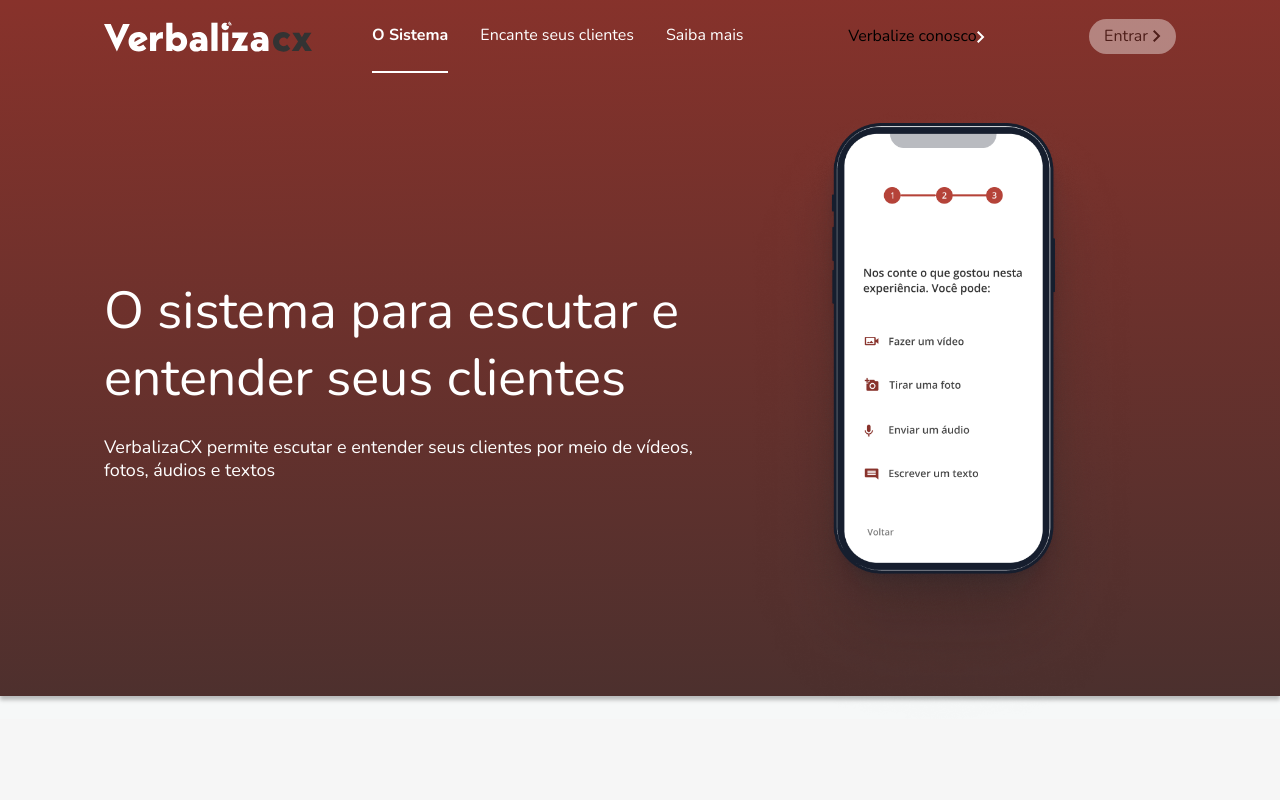
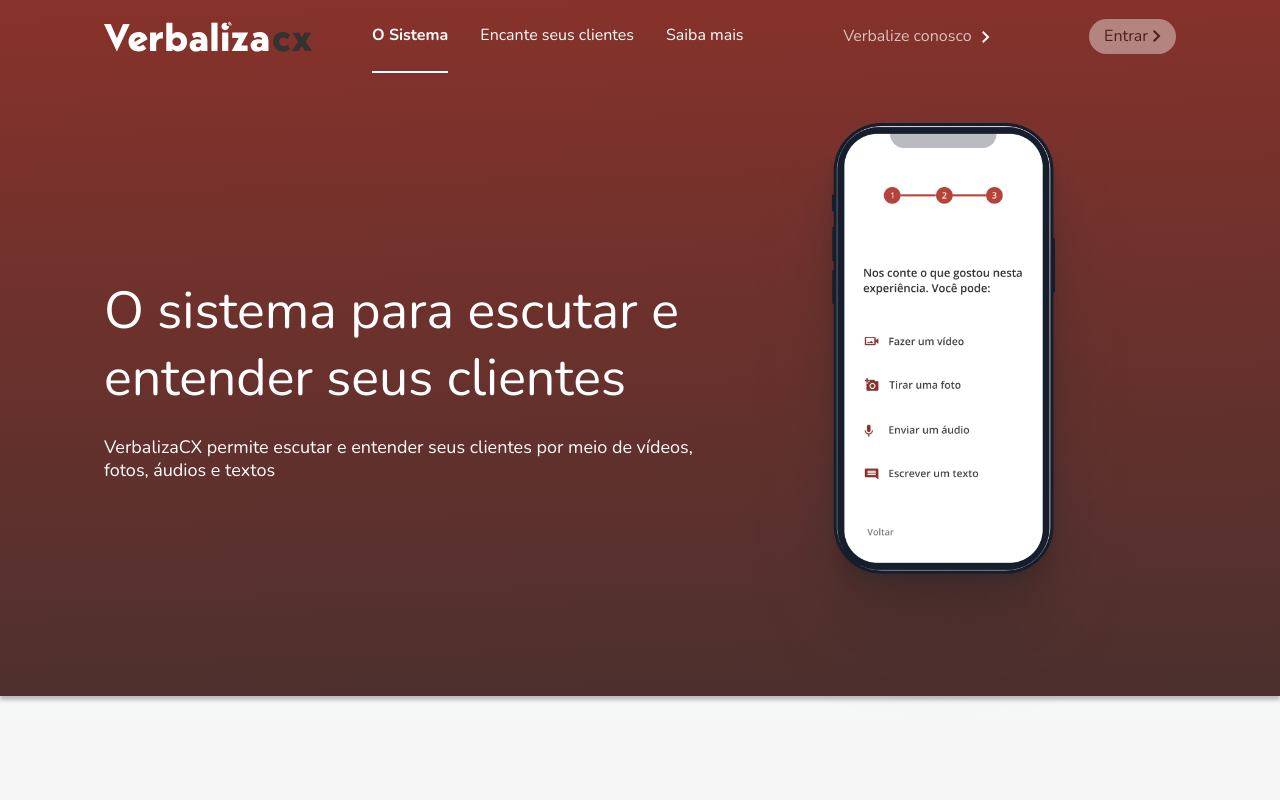
Before and after one commit to CodeTheFato/Verbaliza-site, a Next.js app: page / in a window 1280 px wide. Shown: the top 800 px of the page. Built offline with nearby package versions, Linux system fonts and the light colour scheme.

Commit message:
fix: adjusts styles navbar

```diff
--- a/src/app/components/navbar/styles.css
+++ b/src/app/components/navbar/styles.css
@@ -175,6 +175,23 @@ body.menu-expanded button path {
     opacity: 0.7;
   }
 
+  nav#navigation .menu .verbalize-content {
+    display: flex;
+    flex-direction: row;
+    justify-content: center;
+    align-items: center;
+    gap: 10px;
+  }
+
+  nav#navigation .menu .verbalize-content svg {
+    margin-top:2px;
+  }
+
+  nav#navigation .menu .verbalize a{
+    color: white;
+    opacity: 0.7;
+  }
+
   nav#navigation .menu ul button a {
    color: white;
    opacity: 0.7;
@@ -195,6 +212,7 @@ body.menu-expanded button path {
     background-color:white;
     opacity: 0.4;
   }
+
   nav#navigation .menu button.button a{
    margin-right:0.5rem;
   }
@@ -205,7 +223,7 @@ body.menu-expanded button path {
     border: none;
   }
 
-  nav#navigation.scroll .menu ul button a,
+  nav#navigation.scroll .menu .verbalize a,
   nav#navigation.scroll .menu ul li a {
     color: #333333;
     opacity: 0.6;
```
